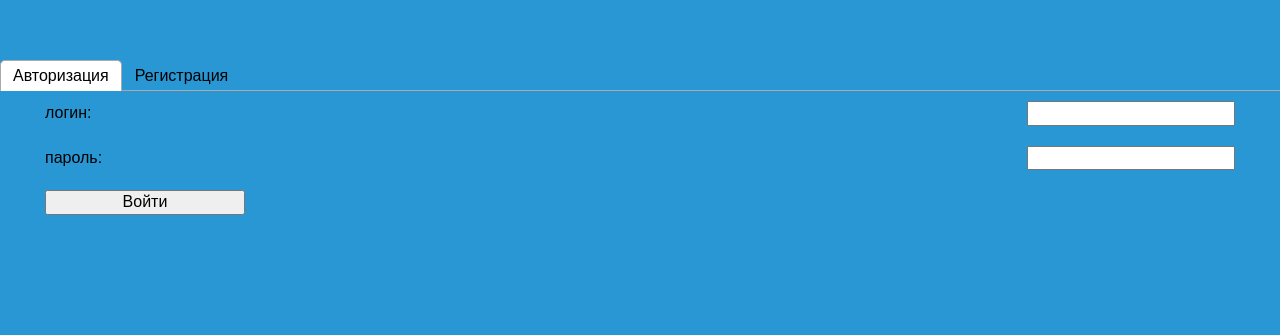
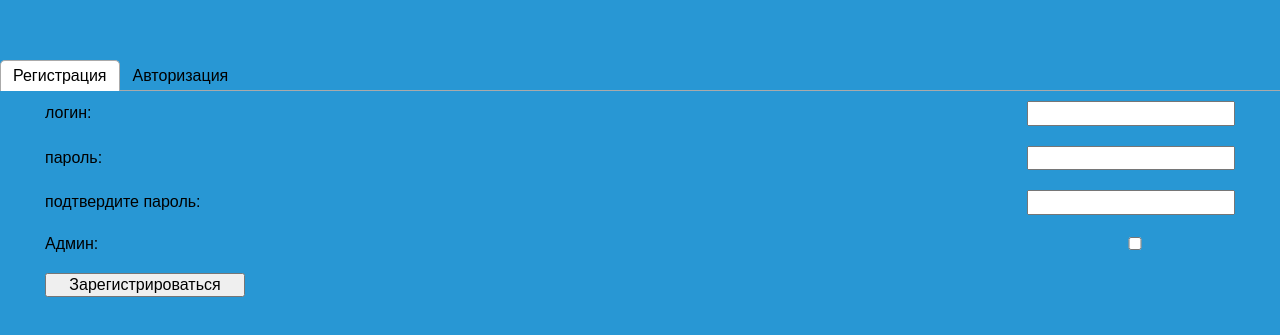
Before and after one commit to irogozhova/testsApp, a React (Create React App) app: page / in a window 1280 px wide. Shown: the part 141-476 px from the top of the page. Built offline with nearby package versions, Linux system fonts and the light colour scheme.

Commit message:
Added redux state change for registration form fields and included devtools in project

```diff
--- a/package.json
+++ b/package.json
@@ -10,9 +10,12 @@
     "normalize.css": "^8.0.1",
     "react": "^16.13.0",
     "react-dom": "^16.13.0",
+    "react-redux": "^7.2.0",
     "react-router-dom": "^5.1.2",
     "react-scripts": "3.4.0",
-    "react-tabs": "^3.1.0"
+    "react-tabs": "^3.1.0",
+    "redux": "^4.0.5",
+    "redux-devtools-extension": "^2.13.8"
   },
   "scripts": {
     "start": "react-scripts start",
--- /dev/null
+++ b/src/actions/index.js
@@ -0,0 +1,5 @@
+import { UPDATE_FIELD } from "../constants";
+
+export function onChangeLogin(payload) {
+  return { type: UPDATE_FIELD, payload }
+};
--- a/src/components/App/App.jsx
+++ b/src/components/App/App.jsx
@@ -1,6 +1,8 @@
 import React, { PureComponent } from 'react';
+import { Provider } from "react-redux";
 
 import AppRouter from '../AppRouter';
+import store from '../../store';
 
 import './App.css';
 
@@ -9,7 +11,9 @@ class App extends PureComponent {
     const { routes } = this.props;
 
     return (
-      <AppRouter routes={routes} />
+      <Provider store={store}>
+        <AppRouter routes={routes} />
+      </Provider>
     );
   }
 }
--- a/src/constants/index.js
+++ b/src/constants/index.js
@@ -1,3 +1,5 @@
+export const UPDATE_FIELD = "UPDATE_FIELD";
+
 export const pagesLink = {
   login: '/',
   allTests: '/tests',
--- a/src/pages/LoginPage/LoginPage.jsx
+++ b/src/pages/LoginPage/LoginPage.jsx
@@ -1,6 +1,8 @@
 import React, { PureComponent } from 'react';
 import { Tab, Tabs, TabList, TabPanel } from 'react-tabs';
 import 'react-tabs/style/react-tabs.css';
+
+import RegistrationForm from './RegistrationForm';
 
 import styles from './LoginPage.module.scss';
 
@@ -10,9 +12,12 @@ class LoginPage extends PureComponent {
       <div className={styles.root}>
         <Tabs>
           <TabList>
+            <Tab>Регистрация</Tab>
             <Tab>Авторизация</Tab>
-            <Tab>Регистрация</Tab>
           </TabList>
+          <TabPanel>
+            <RegistrationForm />
+          </TabPanel>
           <TabPanel>
             <form>
               <label>
@@ -26,33 +31,6 @@ class LoginPage extends PureComponent {
               <input type="submit" value="Войти" />
             </form>
           </TabPanel>
-          <TabPanel>
-            <form>
-              <label>
-                логин:
-                <input type="text" name="username" />
-              </label>
-              <label>
-                пароль:
-                <input type="password" name="password" />
-              </label>
-              <label>
-                подтвердите пароль:
-                <input type="password" name="password" />
-              </label>
-              <label>
-                Админ:
-                <input
-                  name="isAdmin"
-                  type="checkbox"
-                  checked={true}
-                  // checked={this.state.isGoing}
-                  // onChange={this.handleInputChange}
-                />
-              </label>
-              <input type="submit" value="Войти" />
-            </form>
-          </TabPanel>
         </Tabs>
       </div>
     );
--- /dev/null
+++ b/src/pages/LoginPage/RegistrationForm/RegistrationForm.jsx
@@ -0,0 +1,95 @@
+import React, { PureComponent } from 'react';
+import { connect } from "react-redux";
+import { UPDATE_FIELD } from "../../../constants";
+
+const mapStateToProps = state => {
+  return { form: state.form };
+};
+
+const mapDispatchToProps = dispatch => ({
+  onChangeLogin: value =>
+    dispatch({ type: UPDATE_FIELD, key: 'login', value }),
+  onChangePassword: value =>
+    dispatch({ type: UPDATE_FIELD, key: 'password', value }),
+  onChangeConfirmPassword: value =>
+    dispatch({ type: UPDATE_FIELD, key: 'confirmPassword', value }),
+  onChangeAdminCheckbox: value =>
+    dispatch({ type: UPDATE_FIELD, key: 'isAdmin', value }),
+  // onSubmit: (username, email, password) => {
+  //   const payload = agent.Auth.register(username, email, password);
+  //   dispatch({ type: 'REGISTER', payload })
+  // }
+});
+
+class RegistrationForm extends PureComponent {
+
+  handleFormFieldChange = (event) => {
+    const { target: { name, value, checked } } = event;
+    switch (name) {
+      case 'username':
+        this.props.onChangeLogin(value);
+        break;
+      case 'password':
+        this.props.onChangePassword(value);
+        break;
+      case 'confirmPassword':
+        this.props.onChangeConfirmPassword(value);
+        break;
+      case 'isAdmin':
+        this.props.onChangeAdminCheckbox(checked);
+        break;
+      default:
+        throw new Error('Нет такого типа поля');
+    }
+  }
+
+  render() {
+    const { form: { login, password, confirmPassword, isAdmin } } = this.props;
+
+    return (
+      <div>
+        <form>
+          <label>
+            логин:
+            <input
+              type="text"
+              name="username"
+              value={login}
+              onChange={this.handleFormFieldChange}
+            />
+          </label>
+          <label>
+            пароль:
+            <input
+              type="password"
+              name="password"
+              value={password}
+              onChange={this.handleFormFieldChange}
+            />
+          </label>
+          <label>
+            подтвердите пароль:
+            <input
+              type="password"
+              name="confirmPassword"
+              value={confirmPassword}
+              onChange={this.handleFormFieldChange}
+            />
+          </label>
+          <label>
+            Админ:
+            <input
+              name="isAdmin"
+              type="checkbox"
+              defaultChecked={isAdmin}
+              onChange={this.handleFormFieldChange}
+            />
+          </label>
+          <input type="submit" value="Зарегистрироваться" />
+        </form>
+      </div>
+    );
+  }
+}
+
+export default connect(mapStateToProps, mapDispatchToProps)(RegistrationForm);
--- /dev/null
+++ b/src/pages/LoginPage/RegistrationForm/index.js
@@ -0,0 +1 @@
+export { default } from './RegistrationForm';
--- /dev/null
+++ b/src/reducers/index.js
@@ -0,0 +1,24 @@
+import { UPDATE_FIELD } from "../constants";
+
+const initialState = {
+  form: {
+    isAdmin: false,
+  }
+};
+
+function rootReducer(state = initialState, action) {
+  if (action.type === UPDATE_FIELD) {
+    const { key, value } = action;
+    console.log(action);
+    return {
+      ...state,
+      form: {
+        ...state.form,
+        [key]: value,
+      }
+    }
+  }
+  return state;
+};
+
+export default rootReducer;
--- /dev/null
+++ b/src/store/index.js
@@ -0,0 +1,9 @@
+import { createStore } from "redux";
+import rootReducer from "../reducers/index";
+import { composeWithDevTools } from 'redux-devtools-extension';
+
+const store = createStore(rootReducer, composeWithDevTools(
+  // applyMiddleware(...middleware),
+));
+
+export default store;
```
Also changed, not shown: 1 other file (tests, documents, lock files or other folders).
